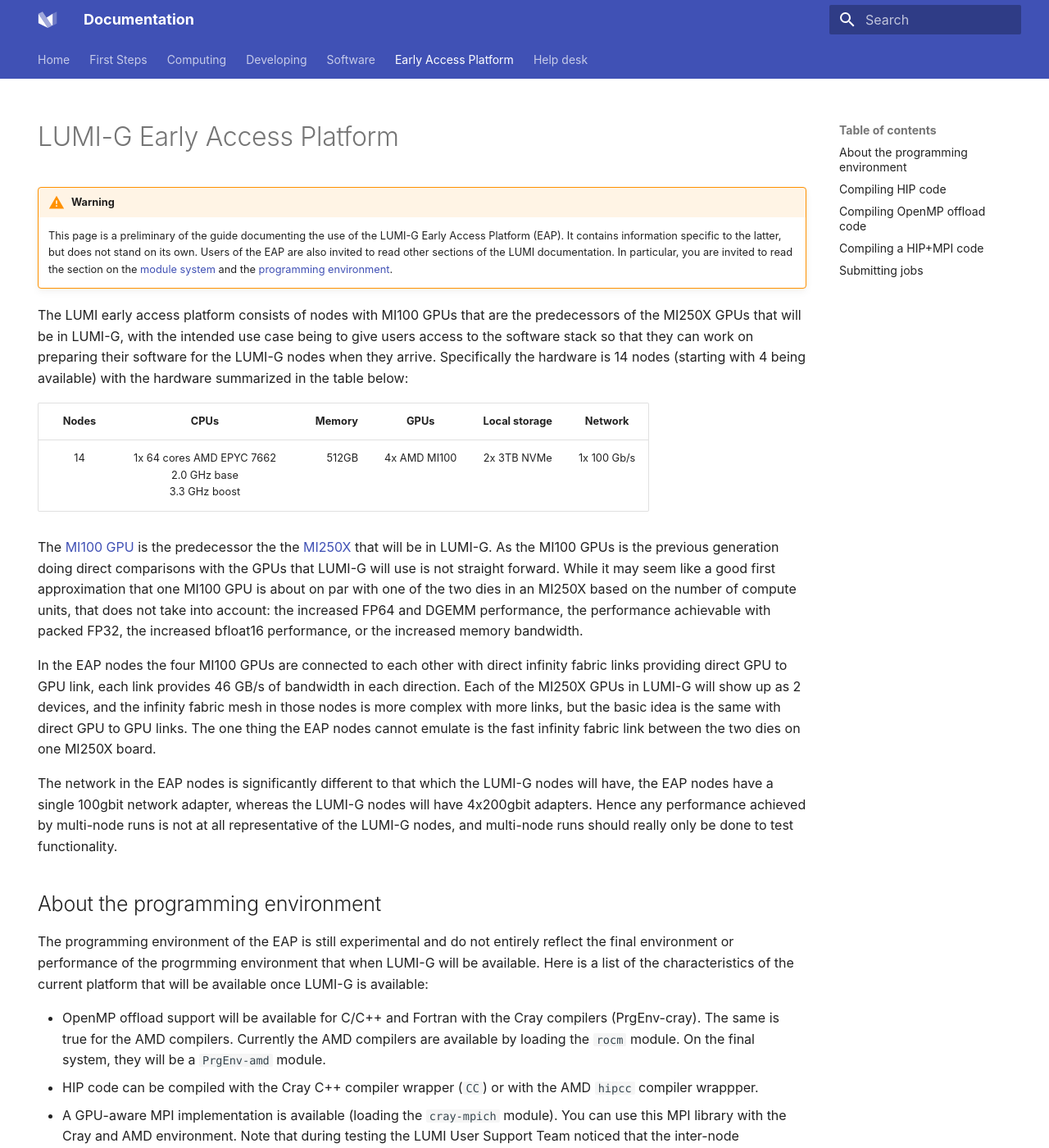
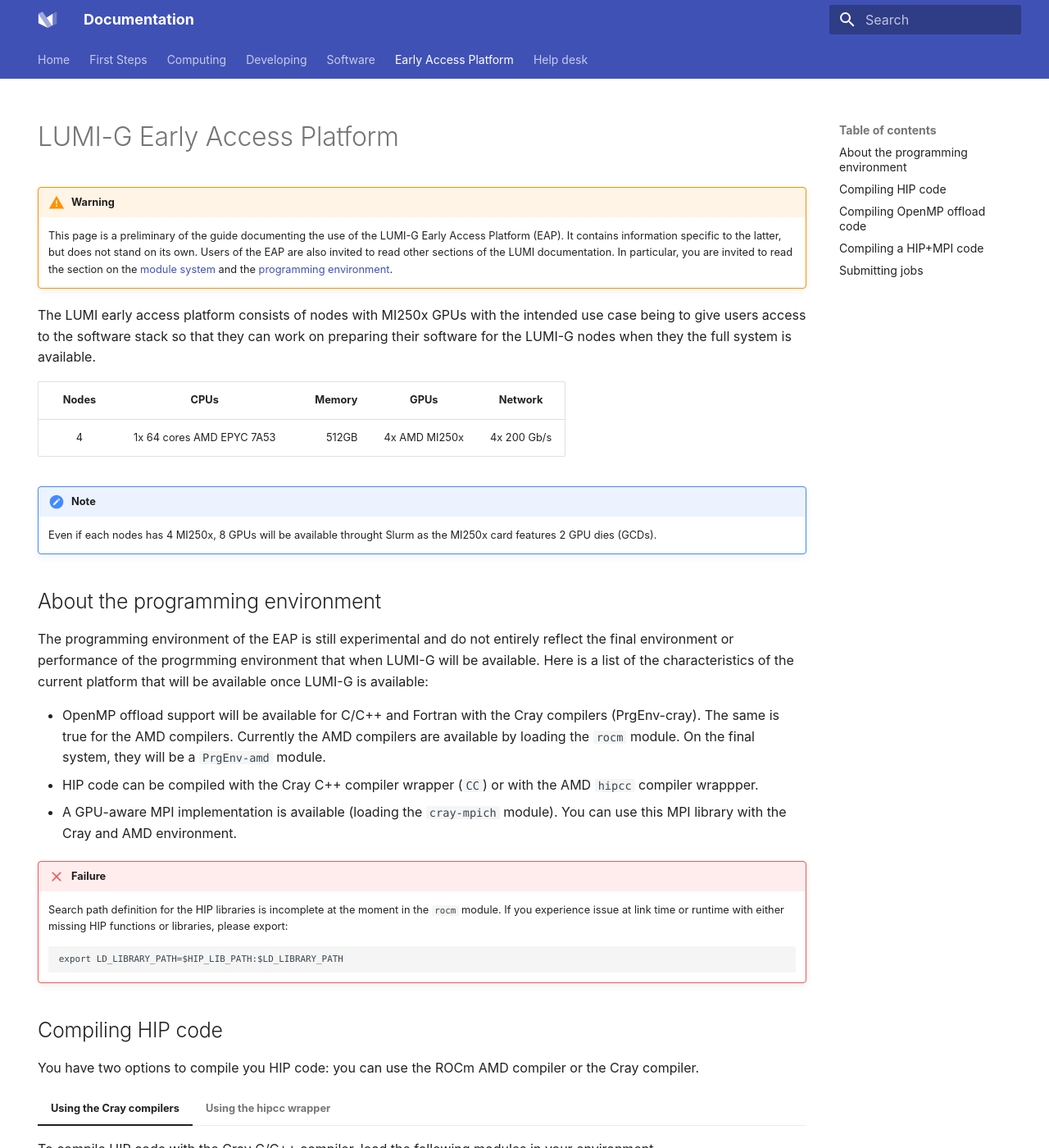
Before and after one commit to Lumi-supercomputer/lumi-userguide, an MkDocs documentation site: the page built from docs/eap/index.md, in a window 1280 px wide and 1400 px high. Shown: the whole window at 82% size. Built offline with MkDocs 1.6.1 and Material for MkDocs 9.7.7, drawn with Linux system fonts in a browser that asks for light colours; some of the changed text lies outside the part shown.

Commit message:
update the doc for MI250x EAP

````diff
--- a/docs/eap/index.md
+++ b/docs/eap/index.md
@@ -7,7 +7,6 @@
 [prgenv]: ../development/compiling/prgenv.md
 [batch]: ../computing/jobs/batch-job.md
 [slurm]: ../computing/jobs/slurm-quickstart.md
-[MI100]: https://www.amd.com/en/products/server-accelerators/instinct-mi100
 [MI250X]: https://www.amd.com/en/products/server-accelerators/instinct-mi250x
 
 # LUMI-G Early Access Platform
@@ -21,40 +20,20 @@
     read the section on the [module system][lmod] and the
     [programming environment][prgenv].
 
-The LUMI early access platform consists of nodes with MI100 GPUs that are the
-predecessors of the MI250X GPUs that will be in LUMI-G, with the intended use
-case being to give users access to the software stack so that they can work on
-preparing their software for the LUMI-G nodes when they arrive. Specifically the
-hardware is 14 nodes (starting with 4 being available) with the hardware
-summarized in the table below:
+The LUMI early access platform consists of nodes with MI250x GPUs with the
+intended use case being to give users access to the software stack so
+that they can work on preparing their software for the LUMI-G nodes when they
+the full system is available.
 
 
-| Nodes | CPUs                                                                | Memory | GPUs            | Local storage   | Network     |
-| :---: | :-----------------------------------------------------------------: | -----: | :-------------: | :-------------: | :---------: |
-| 14    | 1x 64 cores AMD EPYC 7662<br>2.0 GHz base<br>3.3 GHz boost | 512GB   | 4x AMD MI100    | 2x 3TB NVMe   | 1x 100 Gb/s |
+| Nodes | CPUs                             | Memory | GPUs            |  Network        |
+| :---: | :------------------------------: | -----: | :-------------: | :-------------: |
+| 4     | 1x 64 cores AMD EPYC 7A53        | 512GB  | 4x AMD MI250x   | 4x 200 Gb/s     |
 
-The [MI100 GPU][MI100] is the predecessor the the [MI250X][MI250X] that will be
-in LUMI-G. As the MI100 GPUs is the previous generation doing direct comparisons
-with the GPUs that LUMI-G will use is not straight forward. While it may seem
-like a good first approximation that one MI100 GPU is about on par with one of
-the two dies in an MI250X based on the number of compute units, that does not
-take into account: the increased FP64 and DGEMM performance, the performance
-achievable with packed FP32, the increased bfloat16 performance, or the
-increased memory bandwidth.
+!!! note
 
-In the EAP nodes the four MI100 GPUs are connected to each other with direct
-infinity fabric links providing direct GPU to GPU link, each link provides 46
-GB/s of bandwidth in each direction. Each of the MI250X GPUs in LUMI-G will show
-up as 2 devices, and the infinity fabric mesh in those nodes is more complex
-with more links, but the basic idea is the same with direct GPU to GPU links.
-The one thing the EAP nodes cannot emulate is the fast infinity fabric link
-between the two dies on one MI250X board.
-
-The network in the EAP nodes is significantly different to that which the LUMI-G
-nodes will have, the EAP nodes have a single 100gbit network adapter, whereas
-the LUMI-G nodes will have 4x200gbit adapters. Hence any performance achieved by
-multi-node runs is not at all representative of the LUMI-G nodes, and multi-node
-runs should really only be done to test functionality.
+    Even if each nodes has 4 MI250x, 8 GPUs will be available throught Slurm
+    as the MI250x card features 2 GPU dies (GCDs).
 
 ## About the programming environment
 
@@ -70,11 +49,7 @@
 - HIP code can be compiled with the Cray C++ compiler wrapper (`CC`) or with
   the AMD `hipcc` compiler wrappper.
 - A GPU-aware MPI implementation is available (loading the `cray-mpich`
-  module). You can use this MPI library with the Cray and AMD environment. Note
-  that during testing the LUMI User Support Team noticed that the
-  inter-node bandwidth is low (~4.5 GB/s). On the final system, it will be
-  possible to initiate communication directly from the GPU (MPI call from HIP
-  kernels). This feature is not available on the Early Access Platform.
+  module). You can use this MPI library with the Cray and AMD environment.
 
 !!! failure
 
@@ -132,8 +107,8 @@
 !!! warning
 
     Be careful and make sure to compile your code using the
-    `--offload-arch=gfx908` flag in order to compile code optimized for the
-    MI100 GPU architecture. If you omit the flag, the compiler may optimize
+    `--offload-arch=gfx90a` flag in order to compile code optimized for the
+    MI250x GPU architecture. If you omit the flag, the compiler may optimize
     your code for an older, less suitable architecture.
 
 
@@ -151,14 +126,14 @@
     ```
     module load CrayEnv
     module load PrgEnv-cray
-    module load craype-accel-amd-gfx908
+    module load craype-accel-amd-gfx90a
     module load rocm
     ```
 
-    It is critical to load the `craype-accel-amd-gfx908` module in order to make
-    the compiler wrappers aware that you target the MI100 GPUs. To compile the code,
-    use the Cray compiler wrappers: `cc` (C), `CC` (C++) and `ftn` (Fortran) with
-    the `-fopenmp` flag.
+    It is critical to load the `craype-accel-amd-gfx90a` module in order to make
+    the compiler wrappers aware that you target the MI250x GPUs. To compile the
+    code, use the Cray compiler wrappers: `cc` (C), `CC` (C++) and `ftn`
+    (Fortran) with the `-fopenmp` flag.
 
     === "C"
 
````
Also changed, not shown: other parts of docs/eap/index.md (+6 -6 lines).
